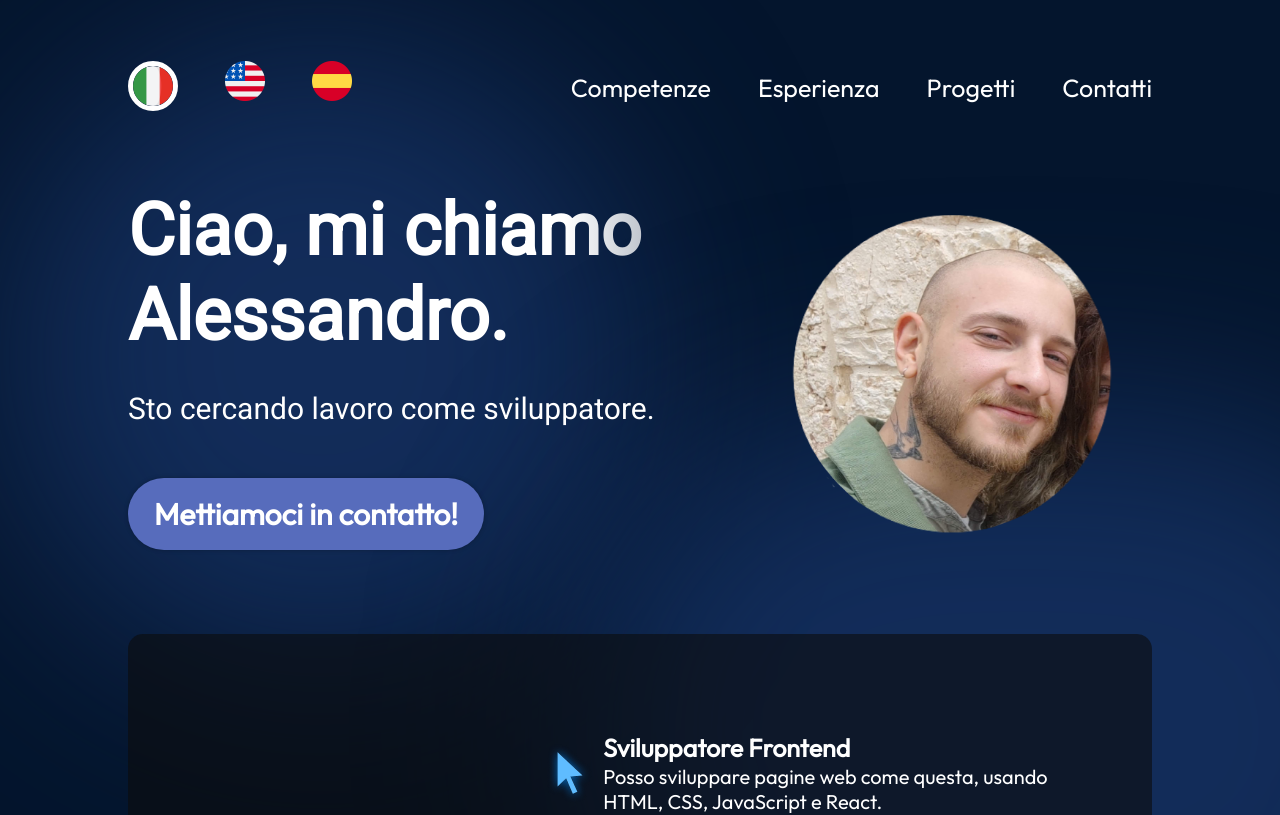
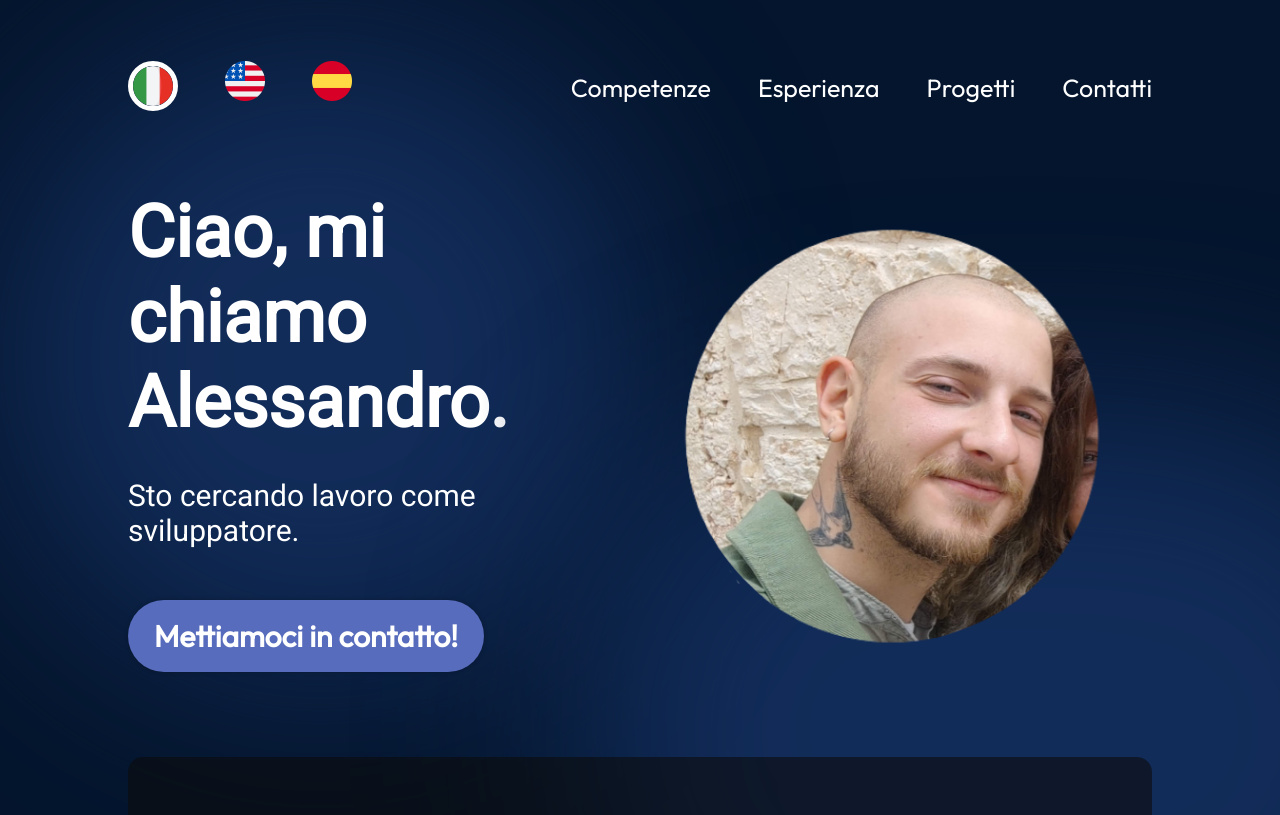
Before and after one commit to ale70029/portoflio_website, a React (Vite) app: page / in a window 1280 px wide. Shown: the top 815 px of the page. Built offline with nearby package versions, Linux system fonts and the light colour scheme.

Commit message:
bigger profile picture

```diff
--- a/src/components/Hero/Hero.module.css
+++ b/src/components/Hero/Hero.module.css
@@ -49,7 +49,7 @@
 
 .heroImg {
 
-    width: 50vh;
+    width: 65vh;
     z-index: 1;
 
     animation-name: floating;
```
